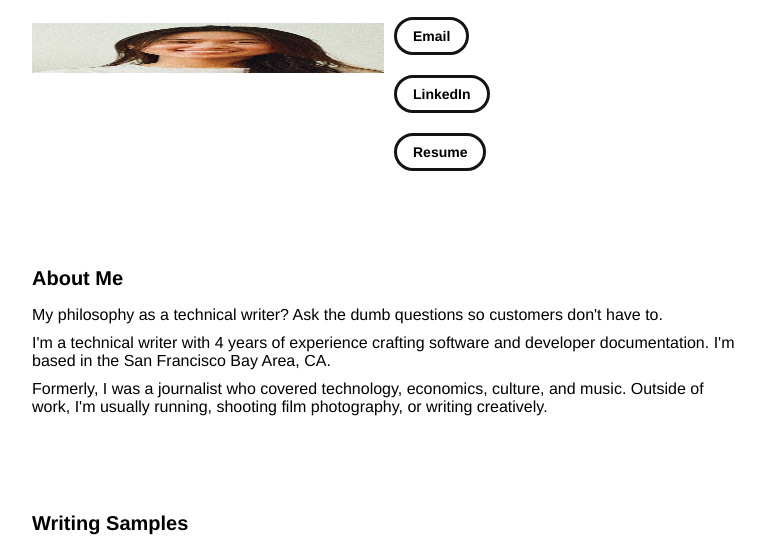
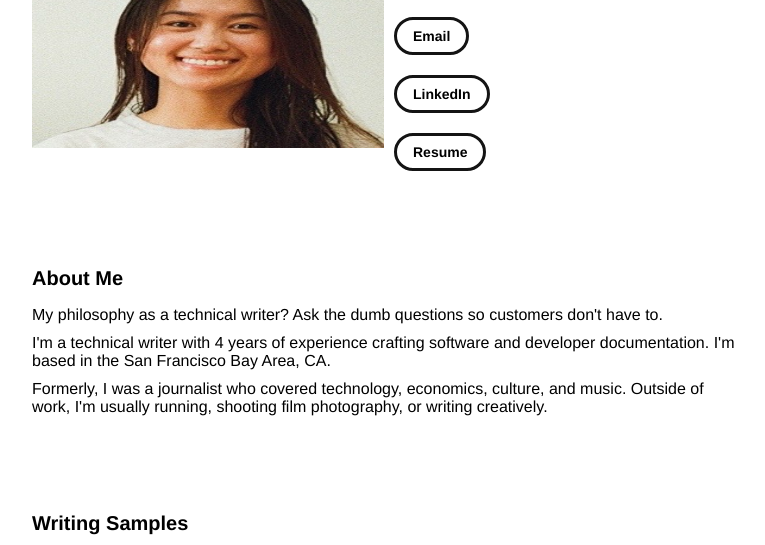
Before and after one commit to sheilathaovytran/sheilathaovytran.github.io, a plain HTML site: page index.html in a window 1280 px wide. Shown: the part 291-836 px from the top of the page, without its empty margins (251-1016 px from the left). Drawn offline with Linux system fonts and the light colour scheme.

Commit message:
Update layout.css

```diff
--- a/css/layout.css
+++ b/css/layout.css
@@ -47,7 +47,7 @@ body {
 
 .portfolio-header-image {
   width: 100%;
-  height: 50px;
+  height: 200px;
 }
 
 #portfolio-header-text-container {
```
